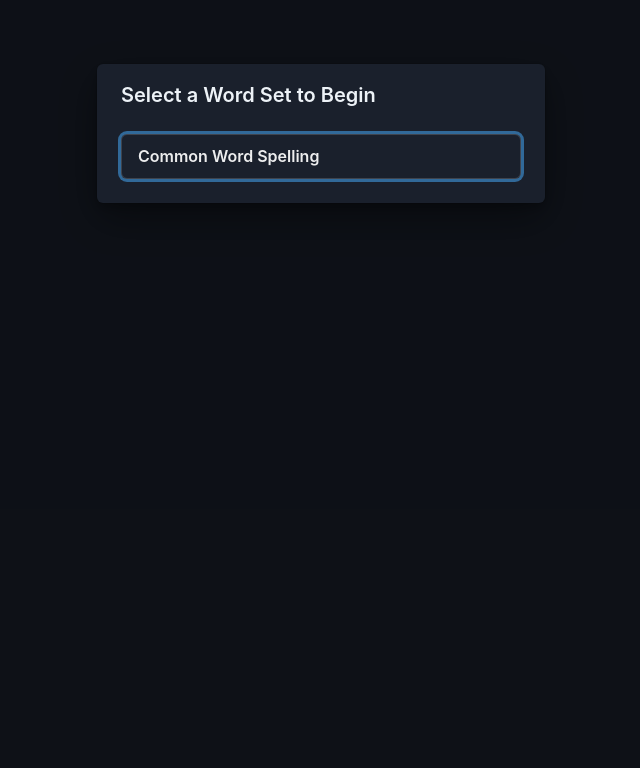
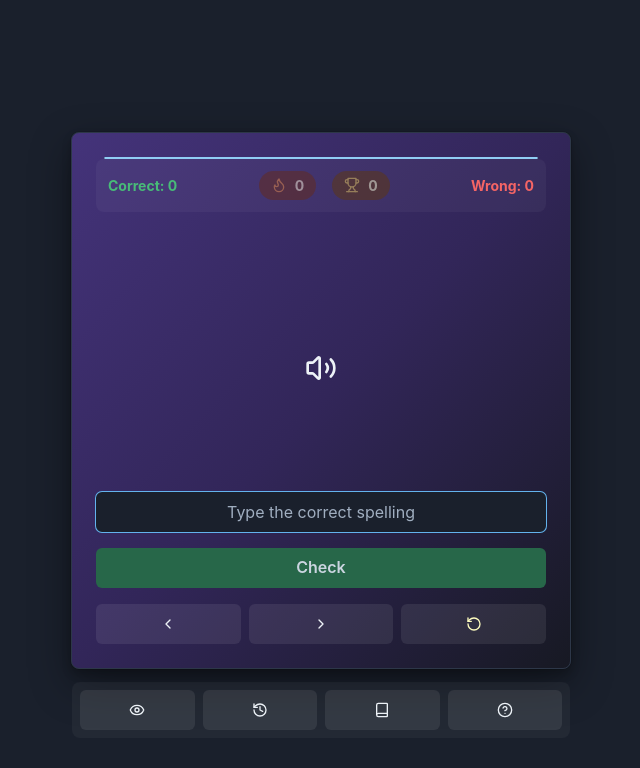
Before and after one commit to sudarshaana/learn, a React (Vite) app: page / in a window 1280 px wide. Shown: the top 768 px of the page, without its empty margins (319-959 px from the left). Built offline with nearby package versions, Linux system fonts and the light colour scheme; no server answers.

Commit message:
select item default if only one item in word list

```diff
--- a/src/App.jsx
+++ b/src/App.jsx
@@ -80,12 +80,18 @@ export default function HomeComponent() {
 
   const [showWordSets, setShowWordSets] = useState(() => {
     const hasVisited = localStorage.getItem('hasVisitedBefore')
-    return !hasVisited // Show word sets if never visited
+    return !hasVisited && wordSets.length > 1
   })
 
   const [currentWordSet, setCurrentWordSet] = useState(() => {
     const saved = localStorage.getItem('currentWordSet')
-    return saved ? JSON.parse(saved) : null // Set to null initially
+    if (wordSets.length === 1) {
+      const onlySet = wordSets[0]
+      localStorage.setItem('currentWordSet', JSON.stringify(onlySet))
+      localStorage.setItem('hasVisitedBefore', 'true')
+      return onlySet
+    }
+    return saved ? JSON.parse(saved) : null
   })
 
   useEffect(() => {
@@ -265,15 +271,29 @@ export default function HomeComponent() {
     handleReset()
   }
 
-  // Show loading state or word set selector if no set is selected
+  // Show loading state or word set selector if needed
   if (!currentWordSet || (showWordSets && !localStorage.getItem('hasVisitedBefore'))) {
+    // If there's only one word set, don't show selector
+    if (wordSets.length === 1) {
+      return (
+        <ChakraProvider theme={theme}>
+          <Box minHeight="100vh" display="flex" alignItems="center" justifyContent="center">
+            <Flex direction="column" align="center" gap={4}>
+              <Spinner size="xl" color="blue.400" />
+              <Text color="gray.400">Loading words...</Text>
+            </Flex>
+          </Box>
+        </ChakraProvider>
+      )
+    }
+
+    // Show selector if there are multiple word sets
     return (
       <ChakraProvider theme={theme}>
         <Box minHeight="100vh" display="flex" alignItems="center" justifyContent="center">
           <WordSetSelector
             isOpen={true}
             onClose={() => {
-              // Only allow closing if not first visit
               if (localStorage.getItem('hasVisitedBefore')) {
                 setShowWordSets(false)
               }
@@ -384,7 +404,6 @@ export default function HomeComponent() {
                   {/* Show Answer Button */}
                   <Button
                     size="sm"
-                    // bg="gray.700"
                     _hover={{ bg: "gray.600" }}
                     color="gray.100"
                     onClick={() => setShowCorrectWord(!showCorrectWord)}
@@ -401,7 +420,6 @@ export default function HomeComponent() {
                   {/* History Button */}
                   <Button
                     size="sm"
-                    // bg="gray.700"
                     _hover={{ bg: "gray.600" }}
                     color="gray.100"
                     onClick={() => setShowHistory(!showHistory)}
@@ -418,7 +436,6 @@ export default function HomeComponent() {
                   {/* Words Button */}
                   <Button
                     size="sm"
-                    // bg="gray.700"
                     _hover={{ bg: "gray.600" }}
                     color="gray.100"
                     onClick={() => setShowWordSets(true)}
@@ -435,7 +452,6 @@ export default function HomeComponent() {
                   {/* Shortcuts Button */}
                   <Button
                     size="sm"
-                    // bg="gray.700"
                     _hover={{ bg: "gray.600" }}
                     color="gray.100"
                     onClick={() => setShowShortcuts(true)}
```
